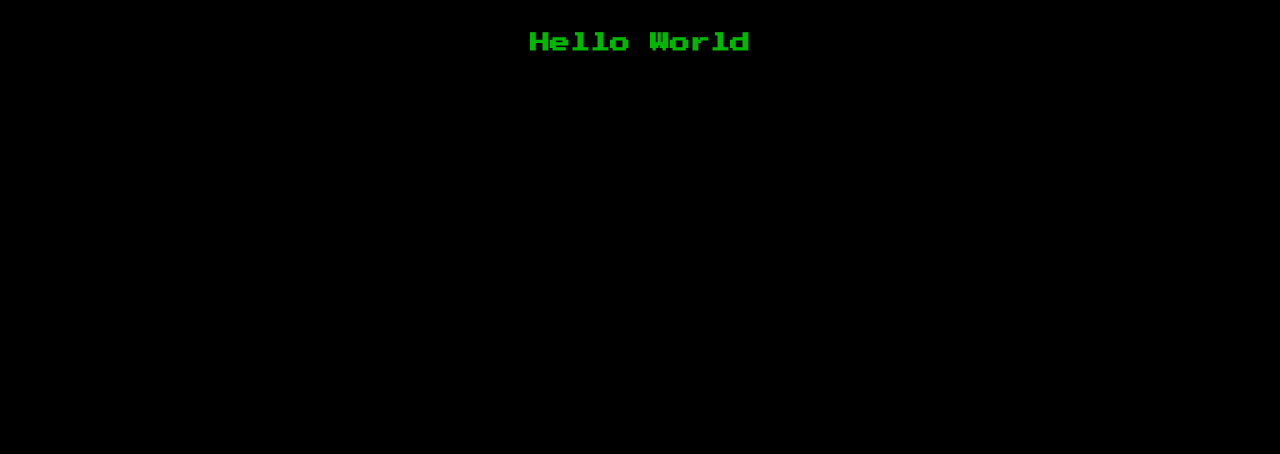
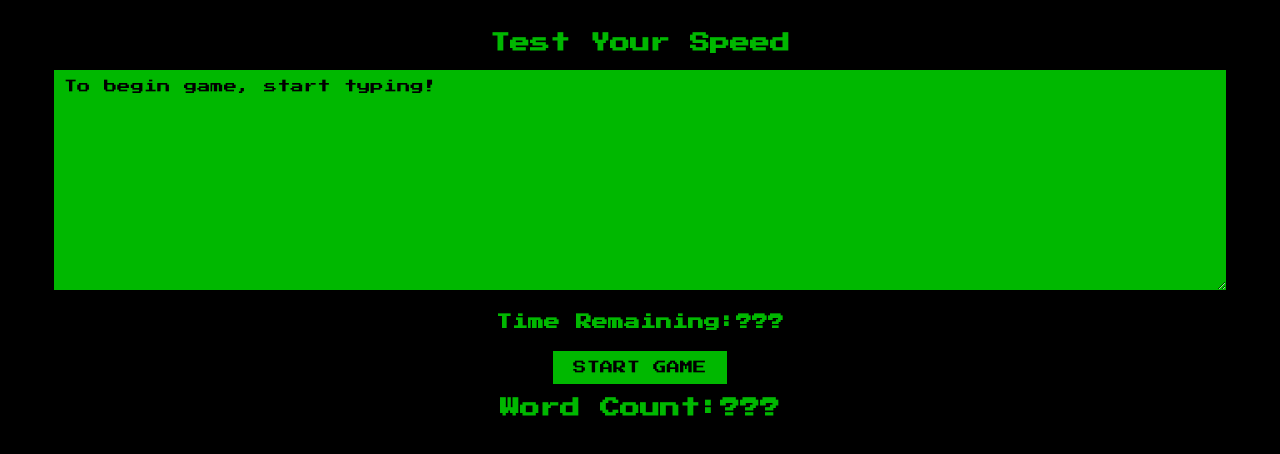
Before and after one commit to CalWal/speedtype, a React (Create React App) app in the folder speedtype/: page / in a window 1280 px wide. Shown: the top 454 px of the page. Built offline with nearby package versions, Linux system fonts and the light colour scheme.

Commit message:
basic App layout

```diff
--- a/speedtype/public/index.html
+++ b/speedtype/public/index.html
@@ -29,7 +29,7 @@
       work correctly both with client-side routing and a non-root public URL.
       Learn how to configure a non-root public URL by running `npm run build`.
     -->
-    <title>React App</title>
+    <title>Speed Type</title>
   </head>
   <body>
     <noscript>You need to enable JavaScript to run this app.</noscript>
--- a/speedtype/src/components/App.js
+++ b/speedtype/src/components/App.js
@@ -2,7 +2,16 @@ import React from "react";
 import "./App.css";
 
 const App = () => {
-  return <h1> Hello World </h1>;
+  return (
+    <div>
+      <h1>Test Your Speed</h1>
+      <textarea value="To begin game, start typing!" />
+      <h4>Time Remaining:???</h4>
+      <button>Start Game</button>
+
+      <h1>Word Count:???</h1>
+    </div>
+  );
 };
 
 export default App;
```
